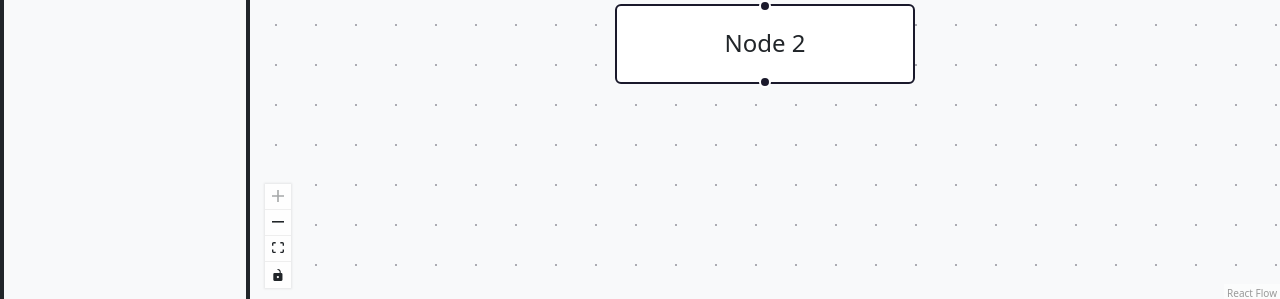
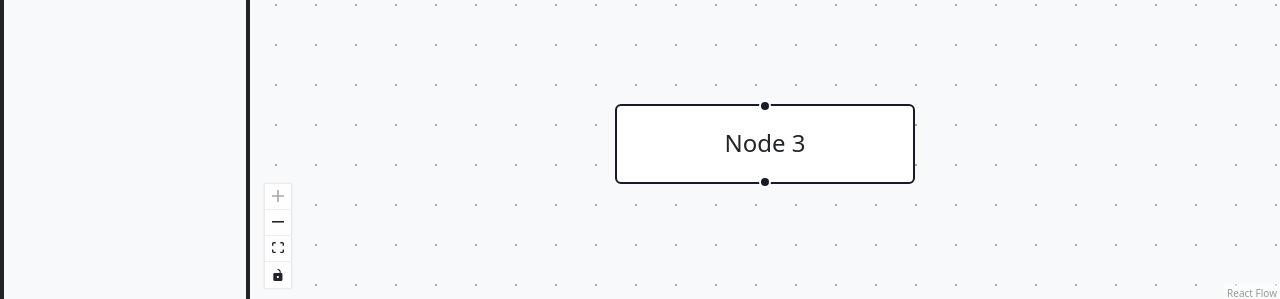
Before and after one commit to openalea-incubator/WebAlea, a React (Vite) app in the folder webAleaFront/: page / in a window 1280 px wide. Shown: the part 499-798 px from the top of the page. Built offline with nearby package versions, Linux system fonts and the light colour scheme.

Commit message:
Refactor nodes management

```diff
--- a/webAleaFront/src/App.jsx
+++ b/webAleaFront/src/App.jsx
@@ -2,8 +2,34 @@ import { useState, useCallback } from 'react';
 import WorkSpace from './components/workspace/Workspace.jsx';
 import './assets/css/app.css';
 import PackageManager from './components/packagemanager/PackageManager.jsx';
+import { ReactFlowProvider, useNodesState, useEdgesState, addEdge } from '@xyflow/react';
+
+const initialNodes = [
+  { id: 'n1', position: { x: 0, y: 0 }, data: { label: 'Node 1' } },
+  { id: 'n2', position: { x: 0, y: 100 }, data: { label: 'Node 2' } },
+  { id: 'n3', position: { x: 0, y: 200 }, data: { label: 'Node 3' } },
+];
+const initialEdges = [{ id: 'n1-n2', source: 'n1', target: 'n2' }];
 
 export default function App() {
+
+  const [nodes, setNodes, onNodesChange] = useNodesState(initialNodes);
+  const [edges, setEdges, onEdgesChange] = useEdgesState(initialEdges);
+
+  const onConnect = useCallback(
+    (params) => setEdges((edgesSnapshot) => addEdge(params, edgesSnapshot)),
+    [],
+  );
+
+  const removeNode = (nodeId) => {
+    setNodes((nds) => nds.filter((n) => n.id !== nodeId));
+    setEdges((eds) => eds.filter((e) => e.source !== nodeId && e.target !== nodeId));
+  };
+
+  const addNode = (node) => {
+    setNodes((nds) => nds.concat(node));
+  }
+
   return (
     <>
       <header className="app-header bg-dark">
@@ -14,8 +40,16 @@ export default function App() {
 
       <main className="app-main">
         <div className="workspace-container d-flex">
-          <PackageManager/>
-          <WorkSpace />
+          <ReactFlowProvider>
+            <PackageManager addNode={addNode} removeNode={removeNode} />
+            <WorkSpace
+              useNodes={nodes}
+              useEdges={edges}
+              applyNodeChanges={onNodesChange}
+              applyEdgeChanges={onEdgesChange}
+              connectEdges={onConnect}
+            />
+          </ReactFlowProvider>
         </div>
       </main>
 
--- a/webAleaFront/src/components/workspace/Workspace.jsx
+++ b/webAleaFront/src/components/workspace/Workspace.jsx
@@ -1,42 +1,21 @@
-import { useState, useCallback } from 'react';
-import { ReactFlow, applyNodeChanges, applyEdgeChanges, addEdge,  Background, Controls } from '@xyflow/react';
+import { ReactFlow, Background, Controls } from '@xyflow/react';
+
 import '@xyflow/react/dist/style.css';
 
-const initialNodes = [
-  { id: 'n1', position: { x: 0, y: 0 }, data: { label: 'Node 1' } },
-  { id: 'n2', position: { x: 0, y: 100 }, data: { label: 'Node 2' } },
-];
-const initialEdges = [{ id: 'n1-n2', source: 'n1', target: 'n2' }];
-
-export default function App() {
-  const [nodes, setNodes] = useState(initialNodes);
-  const [edges, setEdges] = useState(initialEdges);
-
-  const onNodesChange = useCallback(
-    (changes) => setNodes((nodesSnapshot) => applyNodeChanges(changes, nodesSnapshot)),
-    [],
-  );
-  const onEdgesChange = useCallback(
-    (changes) => setEdges((edgesSnapshot) => applyEdgeChanges(changes, edgesSnapshot)),
-    [],
-  );
-  const onConnect = useCallback(
-    (params) => setEdges((edgesSnapshot) => addEdge(params, edgesSnapshot)),
-    [],
-  );
+export default function App({ useNodes, useEdges, applyNodeChanges, applyEdgeChanges, connectEdges }) {
 
   return (
     <div style={{ width: '100%', height: '100%' }}>
-      <ReactFlow
-        nodes={nodes}
-        edges={edges}
-        onNodesChange={onNodesChange}
-        onEdgesChange={onEdgesChange}
-        onConnect={onConnect}
-        fitView>
-        <Background />
-        <Controls />
-      </ReactFlow>
+        <ReactFlow
+          nodes={useNodes}
+          edges={useEdges}
+          onNodesChange={applyNodeChanges}
+          onEdgesChange={applyEdgeChanges}
+          onConnect={connectEdges}
+          fitView>
+          <Background />
+          <Controls />
+        </ReactFlow>
     </div>
   );
 }
```
